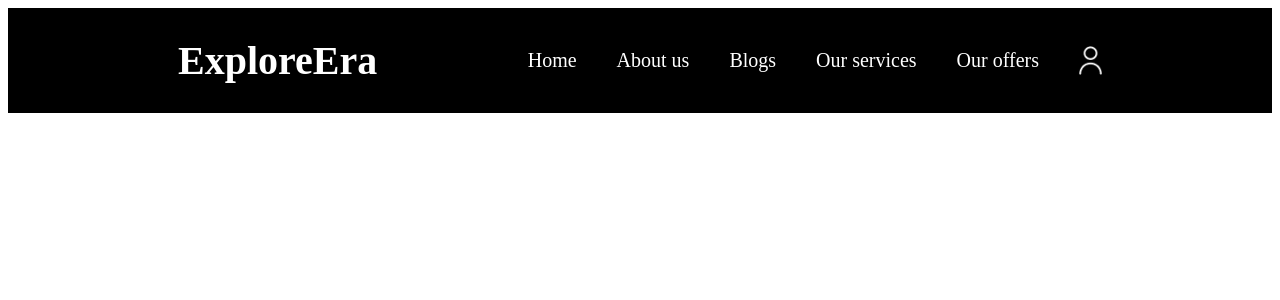
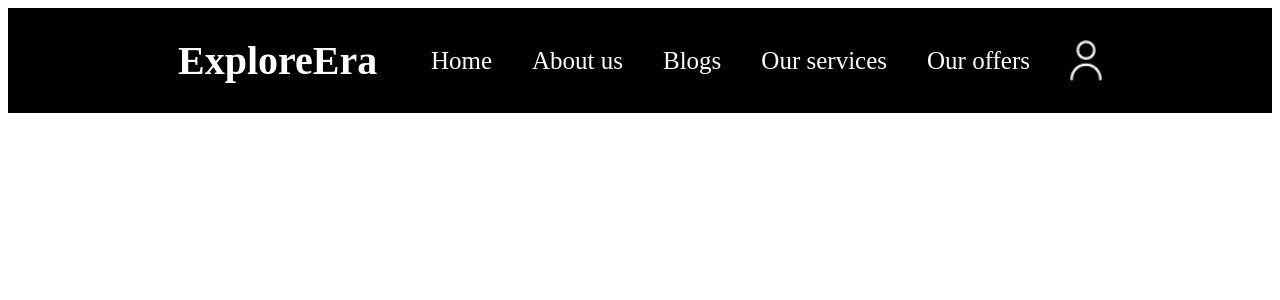
Before and after one commit to Tornike512/Unilab-Figma-Website, a React (Vite) app: page / in a window 1280 px wide. Shown: the top 300 px of the page. Built offline with nearby package versions, Linux system fonts and the light colour scheme.

Commit message:
Redraw: Header Navigation And User Icon

```diff
--- a/src/components/Header/Header.jsx
+++ b/src/components/Header/Header.jsx
@@ -1,6 +1,6 @@
 import headerNavigation from "./Header.json";
 
-import userLogo from "/src/assets/user-logo.png";
+import userLogoWhite from "/src/assets/user-logo-white.png";
 
 import "./Header.scss";
 
@@ -19,7 +19,14 @@ export function Header() {
             );
           })}
         </ul>
-        <img className="user-logo" src={userLogo} alt="User Logo" />
+
+        <>
+          <img
+            className="user-logo-white"
+            src={userLogoWhite}
+            alt="User Logo White"
+          />
+        </>
       </nav>
     </header>
   );
--- a/src/components/Header/Header.scss
+++ b/src/components/Header/Header.scss
@@ -29,7 +29,7 @@
       .navigation-item {
         margin-right: 40px;
         list-style-type: none;
-        font-size: $font-size-20px;
+        font-size: $font-size-25px;
         color: $secondary-text-color;
         cursor: pointer;
       }
@@ -40,8 +40,8 @@
       }
     }
 
-    .user-logo {
-      width: 23px;
+    .user-logo-white {
+      width: 32px;
       cursor: pointer;
     }
   }
```
Also changed, not shown: src/assets/user-logo-orange.png (added), src/assets/user-logo-white.png (renamed from src/assets/user-logo.png).
